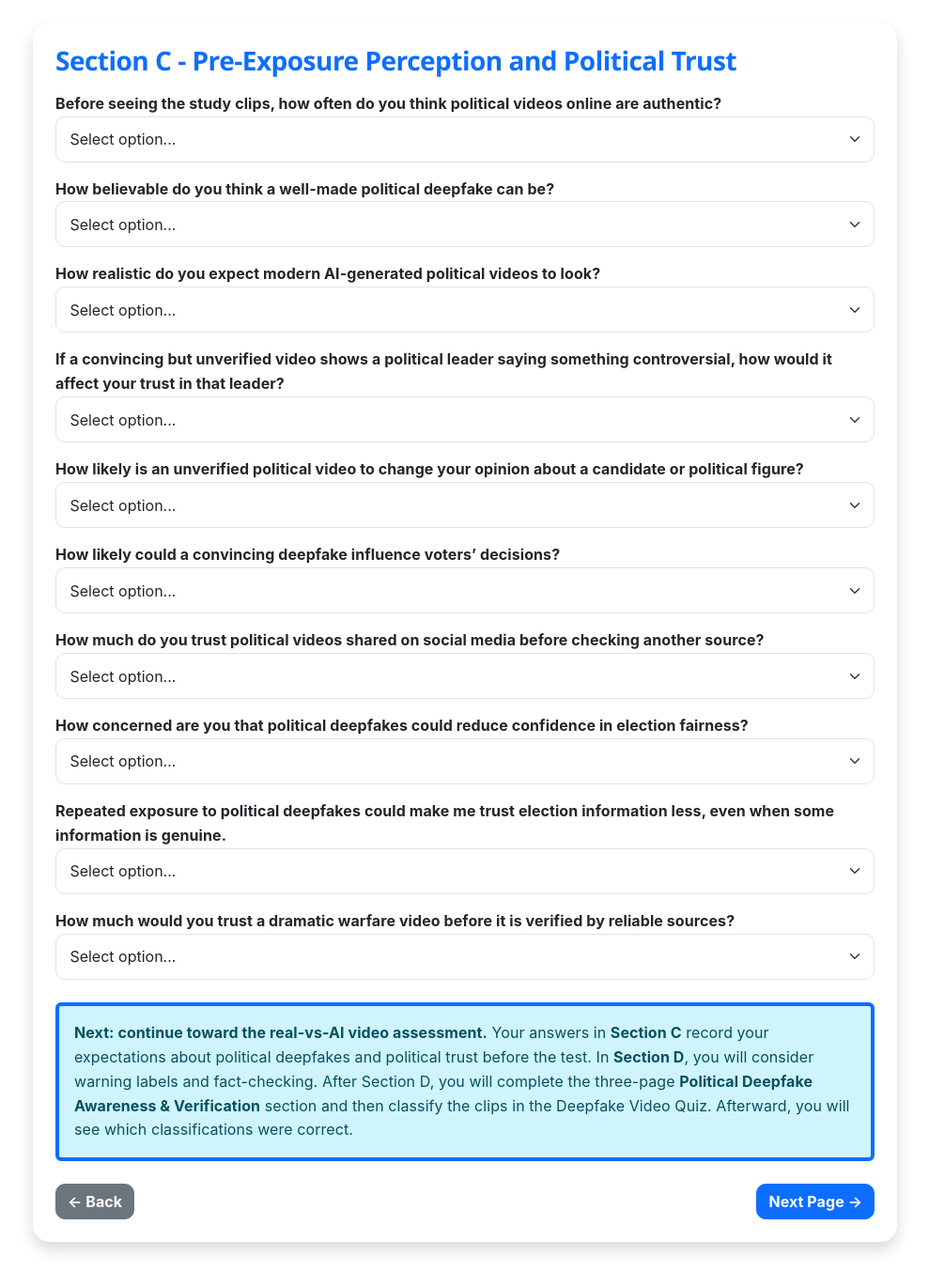
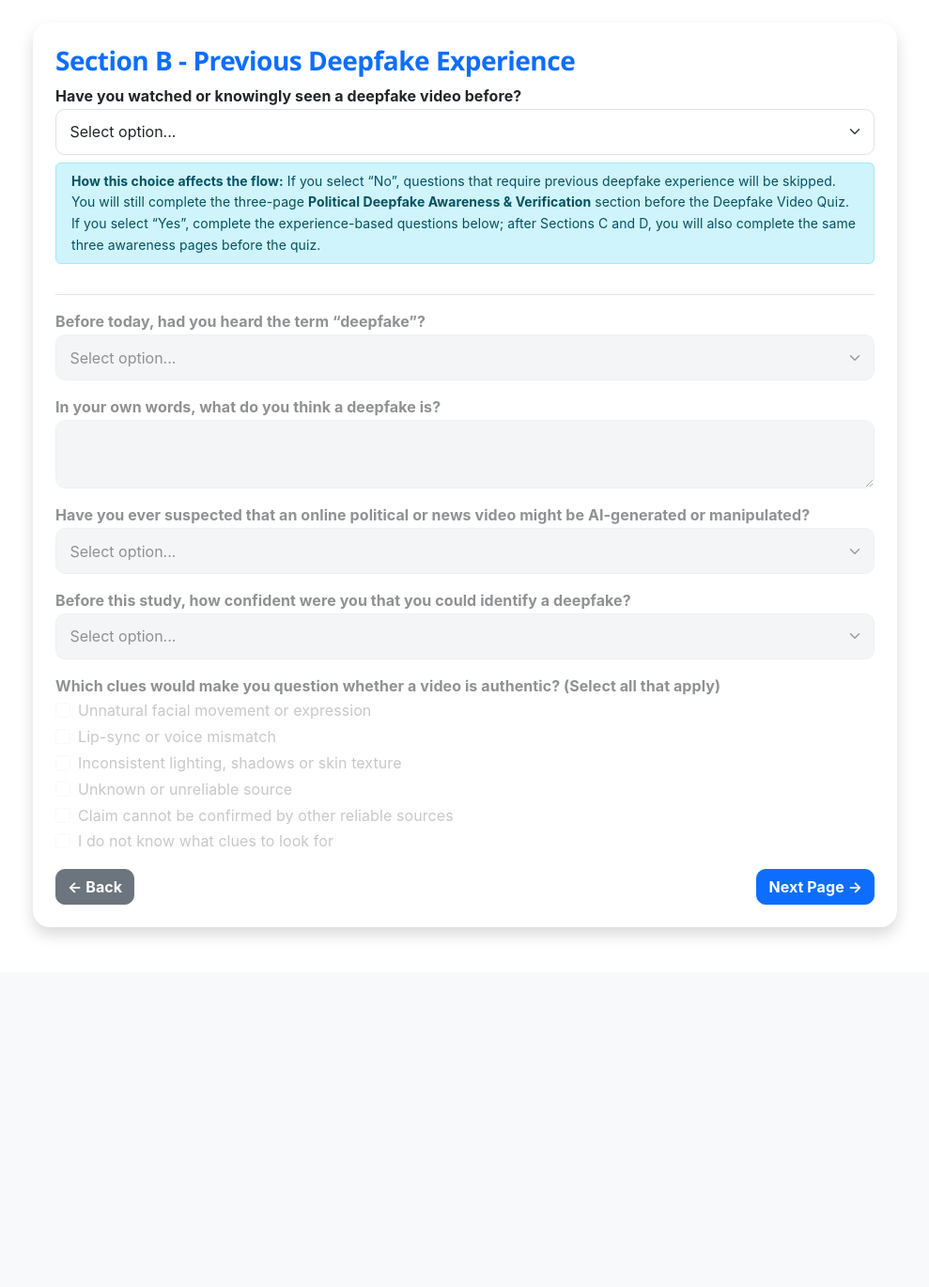
Before and after one commit to LEvan1310/deepfake-survey-app, a Flask app: page /survey/page2 in a window 1280 px wide. Shown: the part 51-1421 px from the top of the page at 94% size, without its empty margins (145-1134 px from the left). After the commit the page ends 1047 px from the top, so only its background shows below. Run offline with Flask 3, Linux system fonts and the light colour scheme; some libraries are stand-ins or nearby versions.

Commit message:
Update survey_page2.html

```diff
--- a/templates/survey_page2.html
+++ b/templates/survey_page2.html
@@ -1,20 +1,40 @@
 {% extends "base.html" %}{% block content %}
-<div class="card shadow border-0 p-4 survey-card"><h3 class="text-primary fw-bold mb-3" data-translate="sec_c_title">Section C - Pre-Exposure Perception and Political Trust</h3>
-<form method="POST">
-<div class="mb-3"><label class="fw-bold" data-translate="q_video_authentic">Before seeing the study clips, how often do you think political videos online are authentic?</label><select class="form-select" name="video_real_immediate" required><option value="" disabled selected data-translate="select_option">Select option...</option><option value="Almost always" data-translate="almost_always">Almost always</option><option value="Often" data-translate="often">Often</option><option value="Sometimes" data-translate="sometimes">Sometimes</option><option value="Rarely" data-translate="rarely_auth">Rarely</option><option value="Almost never" data-translate="almost_never">Almost never</option></select></div>
-<div class="mb-3"><label class="fw-bold" data-translate="q_deepfake_believability">How believable do you think a well-made political deepfake can be?</label><select class="form-select" name="believability" required><option value="" disabled selected data-translate="select_option">Select option...</option><option value="Very believable" data-translate="very_believable">Very believable</option><option value="Believable" data-translate="believable">Believable</option><option value="Neutral" data-translate="neutral">Neither believable nor unbelievable</option><option value="Unbelievable" data-translate="unbelievable">Unbelievable</option><option value="Very unbelievable" data-translate="very_unbelievable">Very unbelievable</option></select></div>
-<div class="mb-3"><label class="fw-bold" data-translate="q_realism">How realistic do you expect modern AI-generated political videos to look?</label><select class="form-select" name="realism" required><option value="" disabled selected data-translate="select_option">Select option...</option><option value="1" data-translate="realism_1">1 - Not realistic</option><option value="2" data-translate="realism_2">2</option><option value="3" data-translate="realism_3">3 - Moderately realistic</option><option value="4" data-translate="realism_4">4</option><option value="5" data-translate="realism_5">5 - Extremely realistic</option></select></div>
-<div class="mb-3"><label class="fw-bold" data-translate="q_figure_trust">If a convincing but unverified video shows a political leader saying something controversial, how would it affect your trust in that leader?</label><select class="form-select" name="figure_trustworthiness" required><option value="" disabled selected data-translate="select_option">Select option...</option><option value="Decrease a lot" data-translate="trust_decrease_large">Decrease a lot</option><option value="Decrease somewhat" data-translate="trust_decrease_some">Decrease somewhat</option><option value="No change until verified" data-translate="trust_no_change">No change until verified</option><option value="Increase somewhat" data-translate="trust_increase_some">Increase somewhat</option></select></div>
-<div class="mb-3"><label class="fw-bold" data-translate="q_opinion_change">How likely is an unverified political video to change your opinion about a candidate or political figure?</label><select class="form-select" name="opinion_change" required><option value="" disabled selected data-translate="select_option">Select option...</option><option value="Very likely" data-translate="very_likely">Very likely</option><option value="Likely" data-translate="likely">Likely</option><option value="Neutral" data-translate="neither">Neither likely nor unlikely</option><option value="Unlikely" data-translate="unlikely">Unlikely</option><option value="Very unlikely" data-translate="very_unlikely">Very unlikely</option></select></div>
-<div class="mb-3"><label class="fw-bold" data-translate="q_voting_influence">How likely could a convincing deepfake influence voters’ decisions?</label><select class="form-select" name="voting_influence" required><option value="" disabled selected data-translate="select_option">Select option...</option><option value="Very likely" data-translate="very_likely">Very likely</option><option value="Likely" data-translate="likely">Likely</option><option value="Neutral" data-translate="neither">Neither likely nor unlikely</option><option value="Unlikely" data-translate="unlikely">Unlikely</option><option value="Very unlikely" data-translate="very_unlikely">Very unlikely</option></select></div>
-<div class="mb-3"><label class="fw-bold" data-translate="q_social_trust">How much do you trust political videos shared on social media before checking another source?</label><select class="form-select" name="social_media_trust" required><option value="" disabled selected data-translate="select_option">Select option...</option><option value="A lot" data-translate="trust_a_lot">A lot</option><option value="Some" data-translate="trust_some">Some</option><option value="A little" data-translate="trust_little">A little</option><option value="Not at all" data-translate="trust_none">Not at all</option></select></div>
-<div class="mb-3"><label class="fw-bold" data-translate="q_election_concern">How concerned are you that political deepfakes could reduce confidence in election fairness?</label><select class="form-select" name="election_fairness_concern" required><option value="" disabled selected data-translate="select_option">Select option...</option><option value="Very concerned" data-translate="very_concerned">Very concerned</option><option value="Concerned" data-translate="concerned">Concerned</option><option value="Somewhat concerned" data-translate="somewhat_concerned">Somewhat concerned</option><option value="Not concerned" data-translate="not_concerned">Not concerned</option></select></div>
-<div class="mb-3"><label class="fw-bold" data-translate="q_election_reduction">Repeated exposure to political deepfakes could make me trust election information less, even when some information is genuine.</label><select class="form-select" name="election_trust_reduction" required><option value="" disabled selected data-translate="select_option">Select option...</option><option value="Strongly agree" data-translate="strongly_agree">Strongly agree</option><option value="Agree" data-translate="agree">Agree</option><option value="Neither" data-translate="neither_agree">Neither agree nor disagree</option><option value="Disagree" data-translate="disagree">Disagree</option><option value="Strongly disagree" data-translate="strongly_disagree">Strongly disagree</option></select></div>
-<div class="mb-4"><label class="fw-bold" data-translate="q_war_belief">How much would you trust a dramatic warfare video before it is verified by reliable sources?</label><select class="form-select" name="war_believability" required><option value="" disabled selected data-translate="select_option">Select option...</option><option value="A lot" data-translate="trust_a_lot">A lot</option><option value="Some" data-translate="trust_some">Some</option><option value="A little" data-translate="trust_little">A little</option><option value="Not at all" data-translate="trust_none">Not at all</option></select></div>
+<div class="card shadow border-0 p-4 survey-card"><h3 class="text-primary fw-bold" data-translate="sec_b_title">Section B - Previous Deepfake Experience</h3>
+<form method="POST" id="awarenessForm">
+<div class="mb-2"><label class="fw-bold" data-translate="q_watched_before">Have you watched or knowingly seen a deepfake video before?</label><select class="form-select" name="watched_deepfake_before" id="watchedBefore" required><option value="" disabled selected data-translate="select_option">Select option...</option><option value="Yes" data-translate="opt_yes">Yes</option><option value="No" data-translate="opt_no">No</option></select></div>
+<div class="alert alert-info py-2 px-3 mt-2 mb-3 small">
+  <div data-lang-block="en"><strong>How this choice affects the flow:</strong> If you select “No”, questions that require previous deepfake experience will be skipped. You will still complete the three-page <strong>Political Deepfake Awareness & Verification</strong> section before the Deepfake Video Quiz. If you select “Yes”, complete the experience-based questions below; after Sections C and D, you will also complete the same three awareness pages before the quiz.</div>
+  <div data-lang-block="my" style="display:none"><strong>ဤရွေးချယ်မှုက flow ကို မည်သို့သက်ရောက်သလဲ:</strong> “No” ကိုရွေးပါက ယခင် Deepfake အတွေ့အကြုံလိုအပ်သော မေးခွန်းများကို ကျော်သွားမည်။ သို့သော် Deepfake Video Quiz မတိုင်မီ <strong>Political Deepfake Awareness & Verification</strong> စာမျက်နှာ ၃ ခုကို ဆက်လက်ဖတ်ရှုရမည်။ “Yes” ကိုရွေးပါက အောက်ပါ experience-based မေးခွန်းများကို ဖြေပြီး Sections C နှင့် D ပြီးနောက် quiz မတိုင်မီ အဆိုပါ awareness စာမျက်နှာ ၃ ခုကိုပင် ဆက်လက်ဖတ်ရှုရမည်။</div>
+</div>
+<fieldset id="experienceQuestions" disabled aria-disabled="true">
+<hr><div class="mb-3"><label class="fw-bold" data-translate="q_heard">Before today, had you heard the term “deepfake”?</label><select class="form-select conditional-required" name="heard_deepfake"><option value="" disabled selected data-translate="select_option">Select option...</option><option value="Yes" data-translate="opt_yes">Yes</option><option value="No" data-translate="opt_no">No</option></select></div>
+<div class="mb-3"><label class="fw-bold" data-translate="q_desc">In your own words, what do you think a deepfake is?</label><textarea class="form-control conditional-required" name="deepfake_description" rows="2"></textarea></div>
+<div class="mb-3"><label class="fw-bold" data-translate="q_suspected">Have you ever suspected that an online political or news video might be AI-generated or manipulated?</label><select class="form-select conditional-required" name="suspected_deepfake_before"><option value="" disabled selected data-translate="select_option">Select option...</option><option value="Yes" data-translate="opt_yes">Yes</option><option value="No" data-translate="opt_no">No</option></select></div>
+<div class="mb-3"><label class="fw-bold" data-translate="q_confidence">Before this study, how confident were you that you could identify a deepfake?</label><select class="form-select conditional-required" name="confidence_identifying"><option value="" disabled selected data-translate="select_option">Select option...</option><option value="Very confident" data-translate="opt_very_high">Very confident</option><option value="Confident" data-translate="opt_high">Confident</option><option value="Neutral" data-translate="opt_moderate">Neither confident nor unconfident</option><option value="Not confident" data-translate="opt_low">Not confident</option><option value="Not confident at all" data-translate="opt_very_low">Not confident at all</option></select></div>
+<div class="mb-3"><label class="fw-bold" data-translate="q_signs">Which clues would make you question whether a video is authentic? (Select all that apply)</label>
+{% for value,key,text in [('Facial movement','sign_face','Unnatural facial movement or expression'),('Lip/audio mismatch','sign_lips','Lip-sync or voice mismatch'),('Lighting/texture','sign_light','Inconsistent lighting, shadows or skin texture'),('Unreliable source','sign_source','Unknown or unreliable source'),('Cannot cross-check','sign_context','Claim cannot be confirmed by other reliable sources'),('Do not know','sign_none','I do not know what clues to look for')] %}<div class="form-check"><input class="form-check-input" type="checkbox" name="suspicious_signs" value="{{ value }}"><label class="form-check-label" data-translate="{{ key }}">{{ text }}</label></div>{% endfor %}
+</div></fieldset>
+<div class="d-flex justify-content-between"><a href="/survey/page1" class="btn btn-secondary" data-translate="back_btn">← Back</a><button id="continueBtn" class="btn btn-primary" data-translate="next_btn">Next Page →</button></div>
+</form></div>
+<script>
+const watched=document.getElementById('watchedBefore'), box=document.getElementById('experienceQuestions'), btn=document.getElementById('continueBtn');
+function updateGate(){
+    const choice=watched.value;
+    const yes=choice==='Yes';
+    const no=choice==='No';
 
-<div class="alert alert-info mt-4 mb-4 border-start border-4 border-primary">
-  <div data-lang-block="en"><strong>Next: continue toward the real-vs-AI video assessment.</strong> Your answers in <strong>Section C</strong> record your expectations about political deepfakes and political trust before the test. In <strong>Section D</strong>, you will consider warning labels and fact-checking. After Section D, you will complete the three-page <strong>Political Deepfake Awareness & Verification</strong> section and then classify the clips in the Deepfake Video Quiz. Afterward, you will see which classifications were correct.</div>
-  <div data-lang-block="my" style="display:none"><strong>နောက်တစ်ဆင့်တွင် အစစ်နှင့် AI-generated ဗီဒီယို ခွဲခြားစမ်းသပ်မှုသို့ ဆက်လက်သွားပါမည်။</strong> <strong>Section C</strong> ရှိ အဖြေများသည် စမ်းသပ်မှုမပြုမီ နိုင်ငံရေး Deepfake နှင့် နိုင်ငံရေးယုံကြည်မှုအပေါ် သင့်မျှော်မှန်းချက်များကို မှတ်တမ်းတင်ထားခြင်းဖြစ်သည်။ <strong>Section D</strong> တွင် warning label နှင့် fact-checking အပေါ် သင့်အမြင်ကို ဖြေဆိုရမည်။ Section D ပြီးနောက် <strong>Political Deepfake Awareness & Verification</strong> စာမျက်နှာ ၃ ခုကို လေ့လာပြီး Deepfake Video Quiz တွင် ဗီဒီယိုများကို ခွဲခြားမည်။ နောက်ဆုံးတွင် မည်သည့် classification များ မှန်ကန်ခဲ့သည်ကို မြင်ရမည်။</div>
-</div>
-<div class="d-flex justify-content-between"><a href="/survey/page2" class="btn btn-secondary" data-translate="back_btn">← Back</a><button class="btn btn-primary" data-translate="next_btn">Next Page →</button></div>
-</form></div>{% endblock %}
+    // Until the participant answers the first gate question, keep all
+    // experience questions visible but locked. Selecting Yes unlocks them;
+    // selecting No hides/skips them and goes straight to the video section.
+    box.disabled=!yes;
+    box.setAttribute('aria-disabled', String(!yes));
+    box.style.display=no?'none':'';
+    box.style.opacity=choice===''?'0.5':'1';
+    box.style.pointerEvents=yes?'auto':'none';
+
+    document.querySelectorAll('.conditional-required').forEach(x=>x.required=yes);
+    btn.dataset.translate=no?'go_video':'next_btn';
+    applyLanguage(localStorage.getItem('lang')||'en');
+}
+watched.addEventListener('change',updateGate);updateGate();
+</script>{% endblock %}
```
